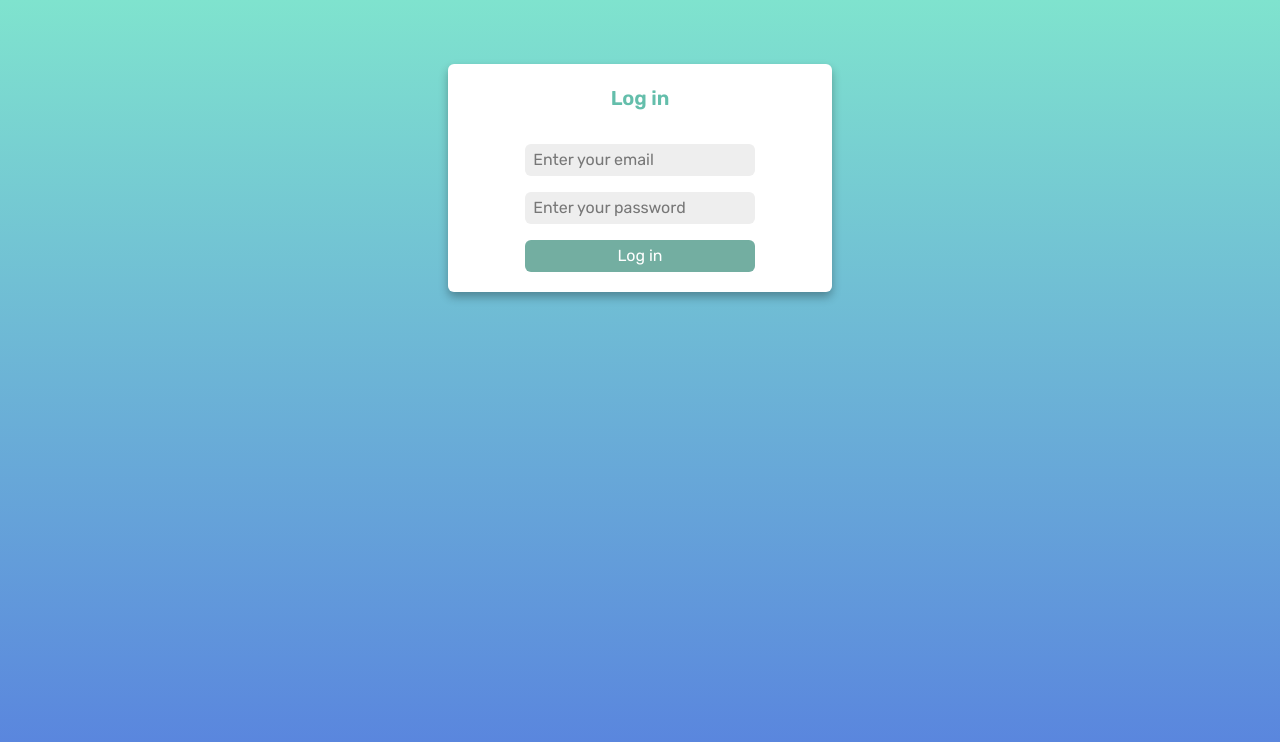
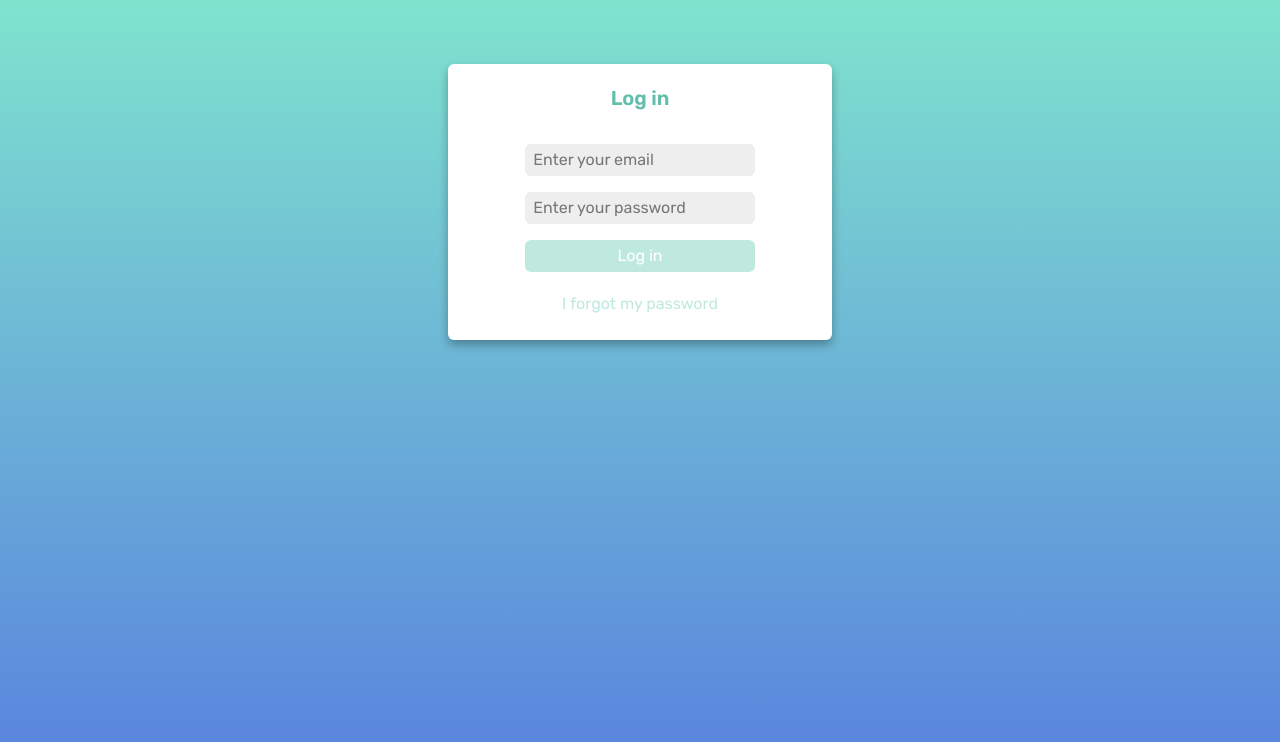
Before and after one commit to PeterBYUI/typescript-flashcards, a React (Vite) app: page /login in a window 1280 px wide. Shown: the top 742 px of the page. Built offline with nearby package versions, Linux system fonts and the light colour scheme; no server answers.

Commit message:
feat: add password reset handler

```diff
--- a/src/components/Button.tsx
+++ b/src/components/Button.tsx
@@ -6,7 +6,7 @@ type ButtonProps = React.ButtonHTMLAttributes<HTMLButtonElement> & {
 
 export default function Button({ styling, children, ...props }: ButtonProps) {
 
-    const style = `rounded-md px-2 py-1 text-[#fff] transition-all duration-200 cursor-pointer ${styling || ""}`;
+    const style = `rounded-md px-2 py-1 transition-all duration-200 cursor-pointer ${styling || ""}`;
 
     return <button {...props} className={style}>{children}</button>
 }
--- a/src/pages/Login.tsx
+++ b/src/pages/Login.tsx
@@ -1,7 +1,7 @@
 import useInput from "../hooks/useInput";
 import { isEmailValid, isPasswordValid } from "../utils/validation";
 import { useMutation } from "@tanstack/react-query";
-import { login } from "../utils/http";
+import { login, resetPassword } from "../utils/http";
 import { useNavigate } from "react-router";
 
 import Card from "../components/Card";
@@ -20,16 +20,24 @@ export default function Login() {
     if (isEmailError) errors.push("Please enter a valid email.");
     if (isPasswordError) errors.push("Your password must be 6 characters long and contain 1 digit.");
 
-    const { mutate, isPending, isError } = useMutation({
+    const { mutate: logUserIn, isPending, isError } = useMutation({
         mutationFn: login,
         onSuccess: () => {
             navigate("/content/flashcards");
         }
     });
 
+    const { mutate: resetUserPassword, isPending: isResetPending, isError: isResetError } = useMutation({
+        mutationFn: resetPassword,
+    });
+
     function handleOnSubmit(e: React.FormEvent<HTMLFormElement>) {
         e.preventDefault();
-        mutate({ email, password });
+        logUserIn({ email, password });
+    }
+
+    function handleResetPassword() {
+        resetUserPassword({ email });
     }
 
     return <section className="p-16">
@@ -38,7 +46,8 @@ export default function Login() {
             <form onSubmit={handleOnSubmit} className="flex flex-col gap-4 items-center">
                 <Input styling="w-2/3" type="email" value={email} onChange={handleEmailChange} onBlur={handleEmailBlur} isError={isEmailError} placeholder="Enter your email" />
                 <Input styling="w-2/3" type="password" value={password} onChange={handlePasswordChange} onBlur={handlePasswordBlur} isError={isPasswordError} placeholder="Enter your password" />
-                <Button styling="bg-[rgba(100,190,171)] hover:bg-[rgb(79,151,136)] disabled:bg-[rgb(115,174,161)] disabled:hover:bg-[rgb(115,174,161)] disabled:cursor-not-allowed w-2/3" disabled={isEmailDisabled || isPasswordDisabled || isPending}>{!isPending ? "Log in" : "Loading..."}</Button>
+                <Button styling="text-[#fff] bg-[rgba(100,190,171)] hover:bg-[rgb(79,151,136)] disabled:bg-[rgb(191,233,223)] disabled:hover:bg-[rgb(191,233,223)] disabled:cursor-not-allowed w-2/3" disabled={isEmailDisabled || isPasswordDisabled || isPending || isResetPending}>{!isPending ? "Log in" : "Loading..."}</Button>
+                <Button type="button" onClick={handleResetPassword} styling="text-[rgba(100,190,171)] hover:text-[rgb(79,151,136)] cursor-pointer disabled:cursor-not-allowed disabled:text-[rgb(191,233,223)] disabled:hover:text-[rgb(191,233,223)]" disabled={isPending || isResetPending || isEmailDisabled}>I forgot my password</Button>
             </form>
             {errors.length > 0 && <Error errors={errors} />}
             {isError && <Error errors={["Please check your crendentials and try again."]} />}
--- a/src/utils/http.ts
+++ b/src/utils/http.ts
@@ -1,4 +1,4 @@
-import { createUserWithEmailAndPassword, signInWithEmailAndPassword } from "firebase/auth";
+import { createUserWithEmailAndPassword, signInWithEmailAndPassword, sendPasswordResetEmail } from "firebase/auth";
 import { QueryClient } from "@tanstack/react-query";
 
 import { auth } from "../firebase/config";
@@ -9,3 +9,7 @@ export const queryClient = new QueryClient();
 export const login = async ({ email, password }: { email: string, password: string }) => {
     await signInWithEmailAndPassword(auth, email, password);
 }
+
+export const resetPassword = async ({ email }: { email: string }) => {
+    await sendPasswordResetEmail(auth, email);
+};
```
